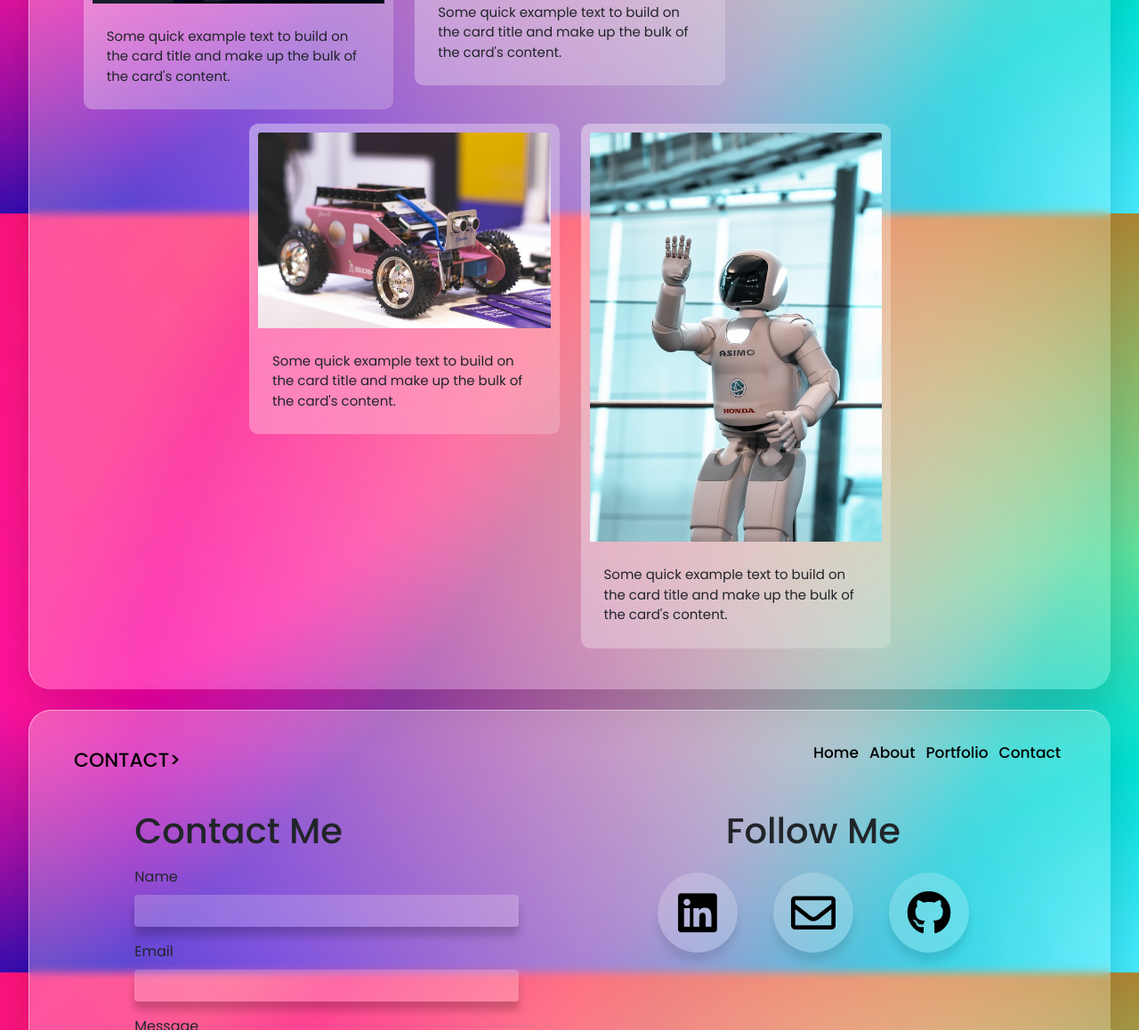
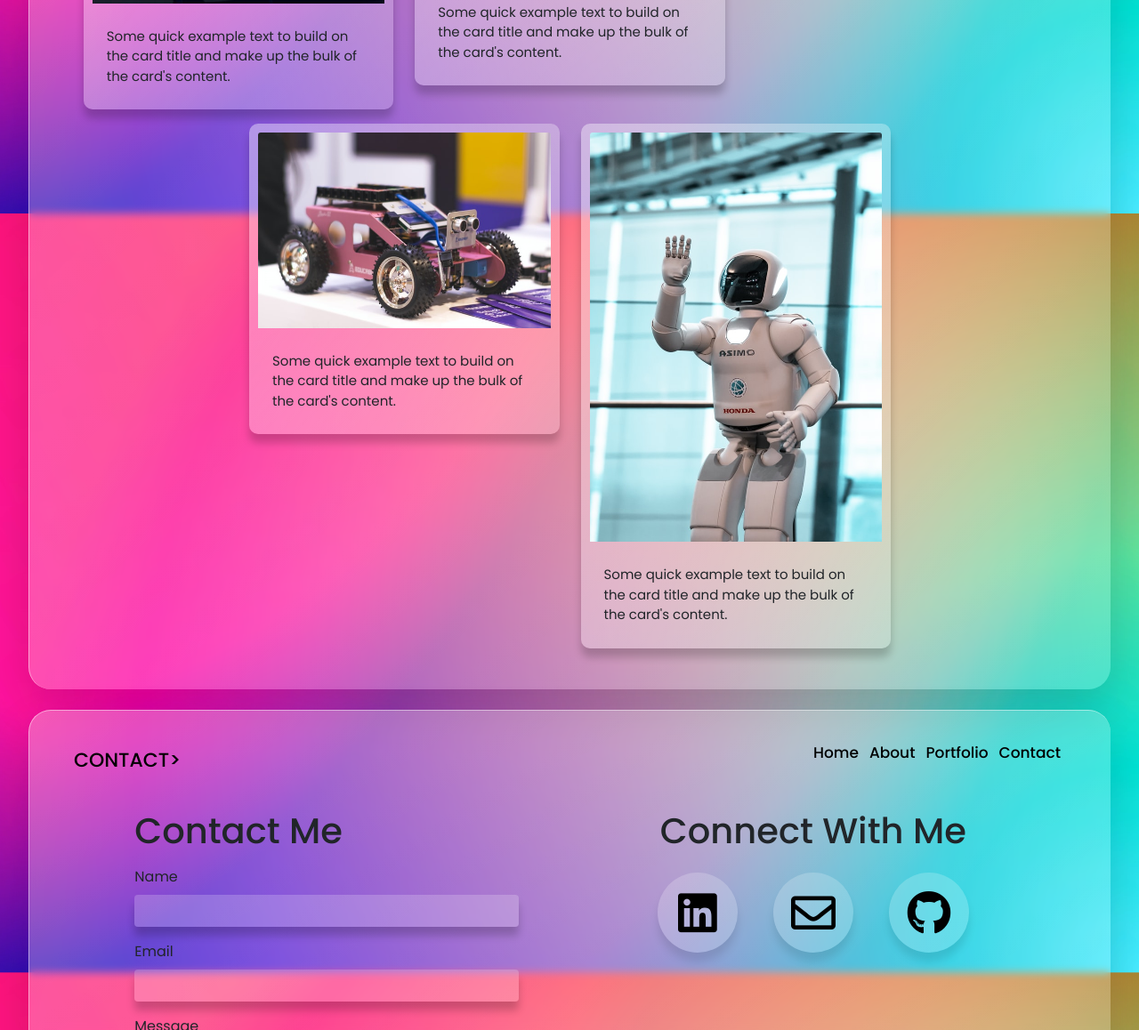
Before and after one commit to ylfyt/Glassmorphism-Portfolio-Website, a plain HTML site: page index.html in a window 1280 px wide. Shown: the part 1954-3112 px from the top of the page at 89% size. Drawn offline with nearby package versions, Linux system fonts and the light colour scheme.

Commit message:
shadow and connect with me text

```diff
--- a/index.html
+++ b/index.html
@@ -172,7 +172,7 @@
                         </div>
                         <div class="container">
                             <div class="follow">
-                                <h1>Follow Me</h1>
+                                <h1>Connect With Me</h1>
                                 <div class="wrapper">
                                     <div class="icon social">
                                         <div class="tooltip">Yudi Alfayat</div>
--- a/style.css
+++ b/style.css
@@ -137,6 +137,7 @@
     padding: 10px;
     border-radius: 10px;
     border: none;
+    box-shadow: 0px 10px 10px rgba(0, 0, 0, 0.2);
     /* backdrop-filter: blur(5px); */
 }
 /* PORTFOLIO */
```
